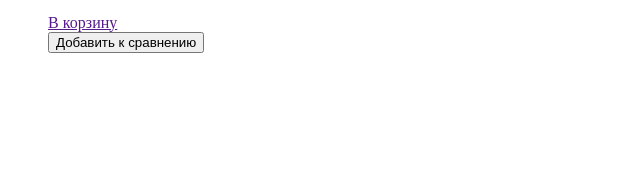
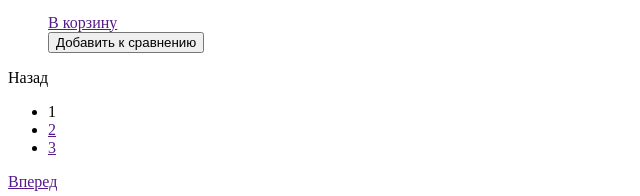
Before and after one commit to KateChurhel/11431-device, a plain HTML site: page catalog.html in a window 1280 px wide. Shown: the part 2961-3157 px from the top of the page, without its empty margins (0-640 px from the left). Before the commit the page ends 3030 px from the top, so only its background shows below. Drawn offline with Linux system fonts and the light colour scheme.

Commit message:
Добавляет постраничную навигацию

```diff
--- a/catalog.html
+++ b/catalog.html
@@ -201,6 +201,22 @@
     		</li>
     	</ul>
     </section>
+
+    <section class="pagination">
+    	<a class="pagination__control pagination__control--prev">Назад</a>
+    	<ul class="pagination-list">
+	    	<li class="pagination-list__item pagination-list__item--current">
+	    		<a class="pagination-list__link">1</a>
+	    	</li>
+	    	<li class="pagination-list__item pagination-list__item--current">
+	    		<a class="pagination-list__link" href="">2</a>
+	    	</li>
+	    	<li class="pagination-list__item pagination-list__item--current">
+	    		<a class="pagination-list__link" href="">3</a>
+	    	</li>
+	    </ul>
+	    <a class="pagination__control pagination__control--next" href="">Вперед</a>
+    </section>
   </main>
 </body>
 </html>
```
